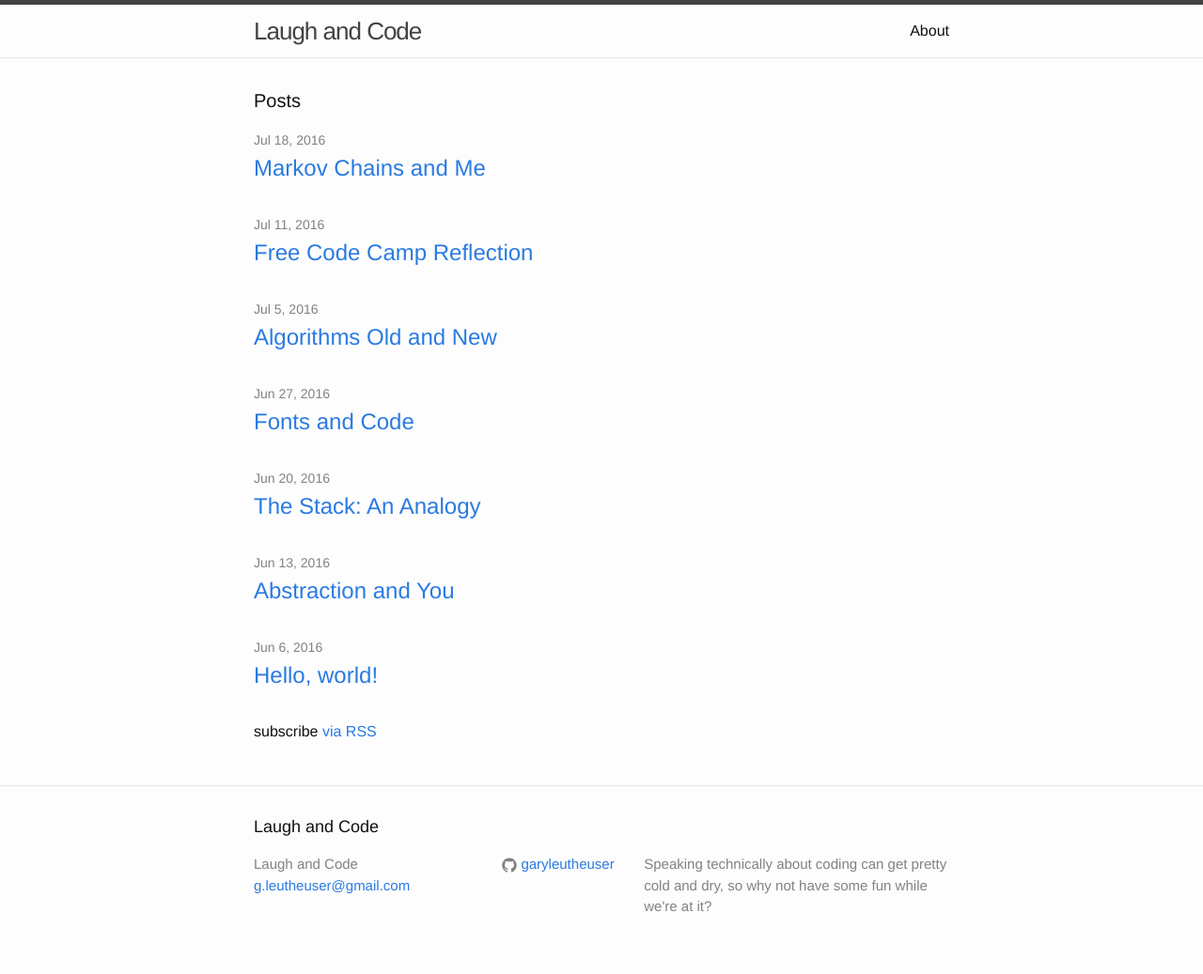
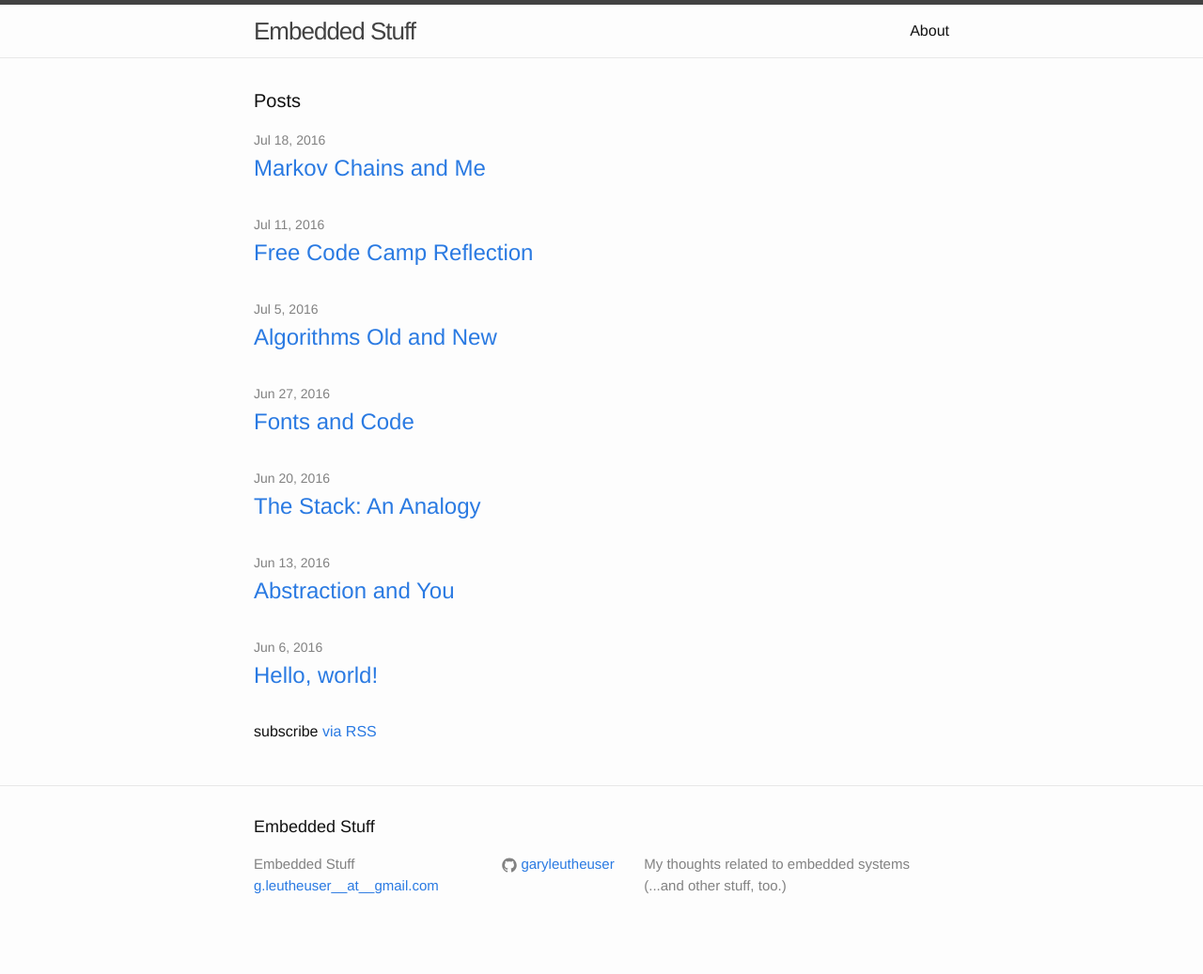
Before and after one commit to GaryLeutheuser/garyleutheuser.github.io, a Jekyll site: the page built from index.html, in a window 1280 px wide. Shown: the whole page at 94% size. Built offline with Jekyll 4.4.1, drawn with Linux system fonts in a browser that asks for light colours; after the commit the page ends 1014 px from its top, so only the background shows below that.

Commit message:
Update site config (title, email, description)

```diff
--- a/_config.yml
+++ b/_config.yml
@@ -6,11 +6,10 @@
 # 'jekyll serve'. If you change this file, please restart the server process.
 
 # Site settings
-title: Laugh and Code
-email: g.leutheuser@gmail.com
+title: Embedded Stuff
+email: g.leutheuser__at__gmail.com
 description: > # this means to ignore newlines until "baseurl:"
-  Speaking technically about coding can get pretty cold and dry, so
-  why not have some fun while we're at it?
+  My thoughts related to embedded systems (...and other stuff, too.)
 baseurl: "" # the subpath of your site, e.g. /blog
 url: "http://garyleutheuser.github.io" # the base hostname & protocol for your site
 github_username:  garyleutheuser
```
